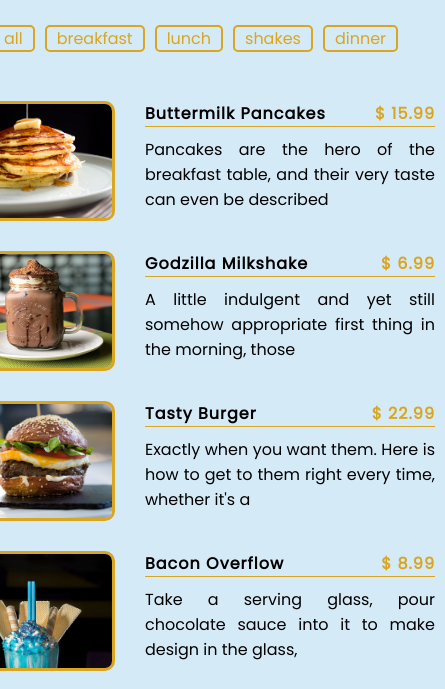
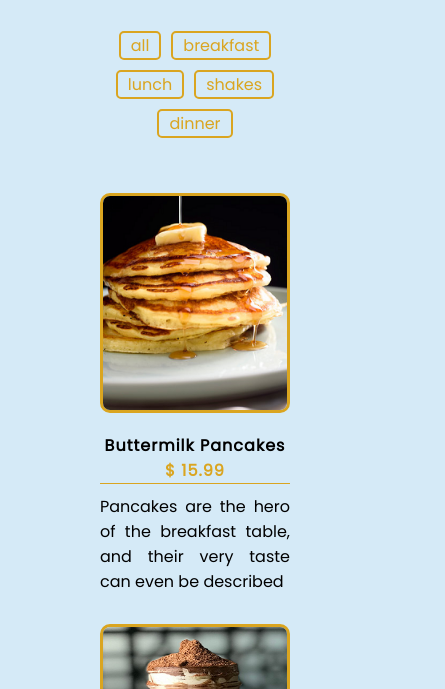
Before and after one commit to OrevaElmer/menu-app, a plain HTML site: page index.html in a window 390 px wide. Shown: the part 155-844 px from the top of the page, 445 px wide, since content can reach past the window. Drawn offline with Linux system fonts and the light colour scheme.

Commit message:
second commit
I made the css rule look responsive

```diff
--- a/assets/styles/index.css
+++ b/assets/styles/index.css
@@ -46,12 +46,17 @@ section .content .menu-title::before{
 }
 section .content .menu-links{
     margin-bottom: 50px;
+    display: flex;
+    align-items: center;
+    justify-content: center;
+    max-width: 1000px;
+    flex-wrap: wrap;
 }
 section .content .menu-links a{
     text-decoration: none;
     color: goldenrod;
     padding: 0px 10px;
-    margin: 0px 5px;
+    margin: 5px;
     border: 2px solid goldenrod;
     border-radius: 5px;
     transition: all .5s ease-in-out;
@@ -70,21 +75,21 @@ section .content .menu-items{
     flex-wrap: wrap;
 }
 section .content .menu-items .item{
-    width: 500px;
+    width: 50%;
     position: relative;
     display: flex;
     flex-wrap: wrap;
-    justify-content: space-between;
     margin-bottom: 30px;
     padding: 0px 10px;
     cursor: pointer;
 }
 .item .item-img{
-    width: 160px;
+    width: 30%;
     height: 120px;
     position: relative;
     border: 3px solid goldenrod;
     border-radius: 10px;
+    margin-right: 20px;
     overflow: hidden;
 }
 .item .item-img img{
@@ -94,7 +99,6 @@ section .content .menu-items .item{
     top: 0;
     left: 0;
     object-fit: cover;
-    /* border-radius: 10px; */
     transition: all .5s ease-in-out;
 }
 .item:hover .item-img img{
@@ -102,7 +106,7 @@ section .content .menu-items .item{
 }
 .item .item-content{
     position: relative;
-    width: 290px;
+    width: 60%;
 }
 .item .item-content .item-title{
     font-size: 16px;
@@ -126,3 +130,38 @@ section .content .menu-items .item{
 .item .item-content p{
     text-align: justify;
 }
+
+@media (max-width: 768px) {
+    section .content .menu-title {
+        text-align: center;
+    }
+    section .content .menu-items .item {
+        width: 100%;
+    }
+}
+@media (max-width: 640px) {
+    section .content .menu-items .item {
+        width: 100%;
+        padding: 0;
+    }
+    .item .item-img {
+        width: 100%;
+        height: 220px;
+        margin-right: 0px;
+        margin-bottom: 20px;
+    }
+    .item .item-content {
+        width: 100%;
+    }
+}
+@media (max-width: 475px) {
+    .item .item-content .item-title {
+        text-align: center;
+        flex-direction: column;
+    }
+}
+@media (max-width: 364px) {
+    section .content .menu-title::before {
+        top: 100px;
+    }
+}
```
